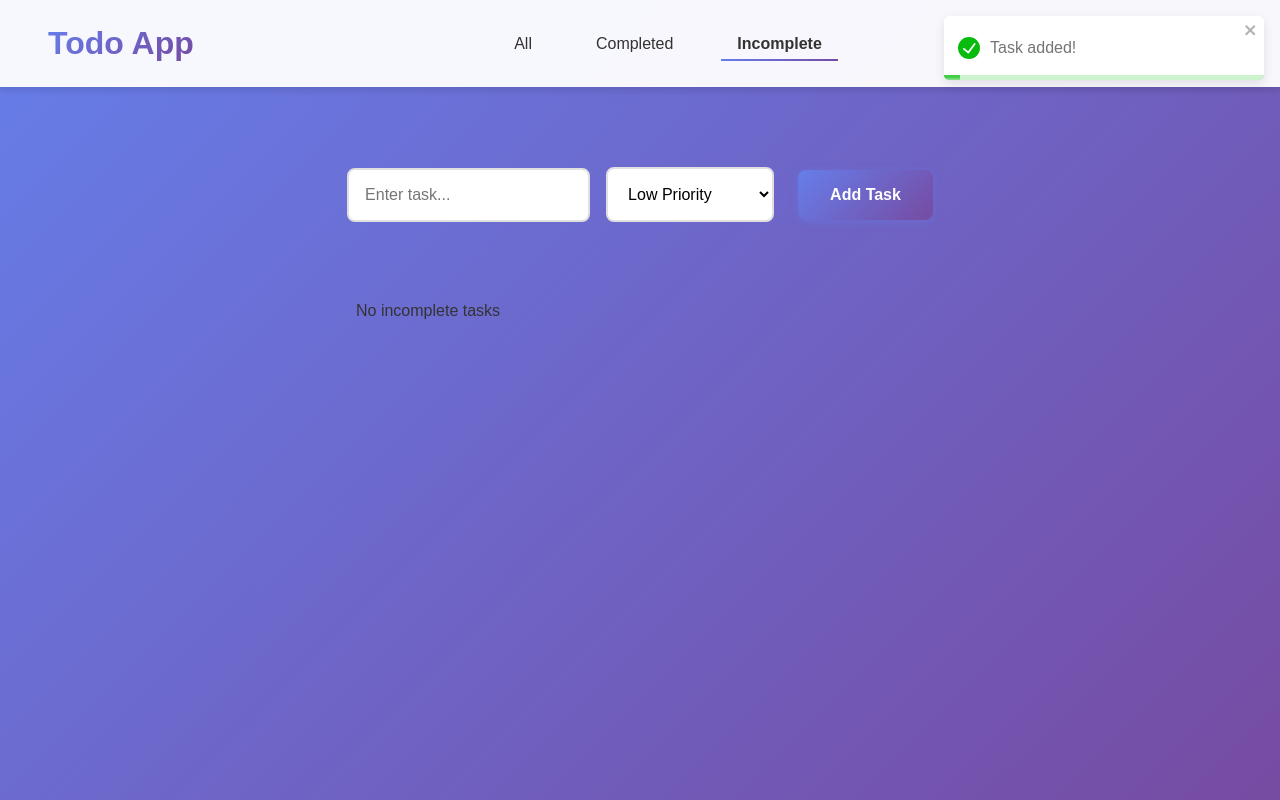
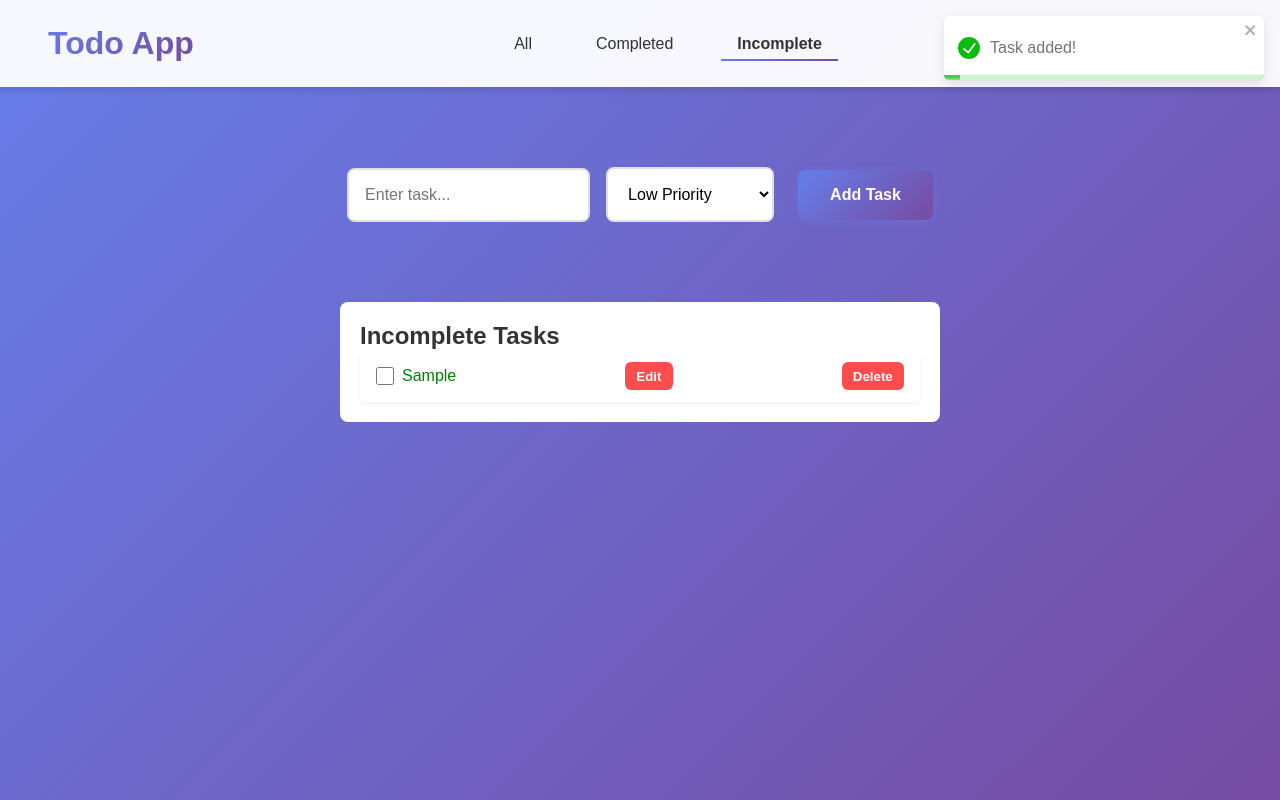
Before and after one commit to Kanchan012/Todo-App, a React (Vite) app in the folder Todo/: page /incomplete in a window 1280 px wide. Both pictures are taken after typing "Sample" into the empty fields and a click on the button "Add Task". Built offline with nearby package versions, Linux system fonts and the light colour scheme.

Commit message:
updated incomplete task page

```diff
--- a/Todo/src/pages/CompletedTasks.tsx
+++ b/Todo/src/pages/CompletedTasks.tsx
@@ -1,4 +1,3 @@
-import React from "react";
 import { useSelector } from "react-redux";
 import type { RootState } from "../redux/store";
 import TodoItem from "../components/TodoItem";
--- a/Todo/src/pages/IncompleteTasks.tsx
+++ b/Todo/src/pages/IncompleteTasks.tsx
@@ -1,19 +1,26 @@
-import React from "react";
-import { useTodos } from "../context/TodoContext";
+import { useSelector } from "react-redux";
+import type { RootState } from "../redux/store";
 import TodoItem from "../components/TodoItem";
 
-const IncompleteTasks: React.FC = () => {
-  const { todos } = useTodos();
-  const incomplete = todos.filter(todo => !todo.completed);
+const IncompleteTasks = () => {
+  const todos = useSelector((state: RootState) =>
+    state.todos.todos.filter((t) => !t.completed)
+  );
 
   return (
-    <div className="todo-list">
-      {incomplete.length === 0 ? (
-        <p>No incomplete tasks</p>
+    <div className="page p-4">
+      <h2 className="text-xl font-bold mb-2">Incomplete Tasks</h2>
+      {todos.length === 0 ? (
+        <p>No incomplete tasks yet</p>
       ) : (
-        incomplete.map((todo) => <TodoItem key={todo.id} todo={todo} />)
+        <ul>
+          {todos.map((todo) => (
+            <TodoItem key={todo.id} todo={todo} />
+          ))}
+        </ul>
       )}
     </div>
   );
-}
+};
+
 export default IncompleteTasks;
```
